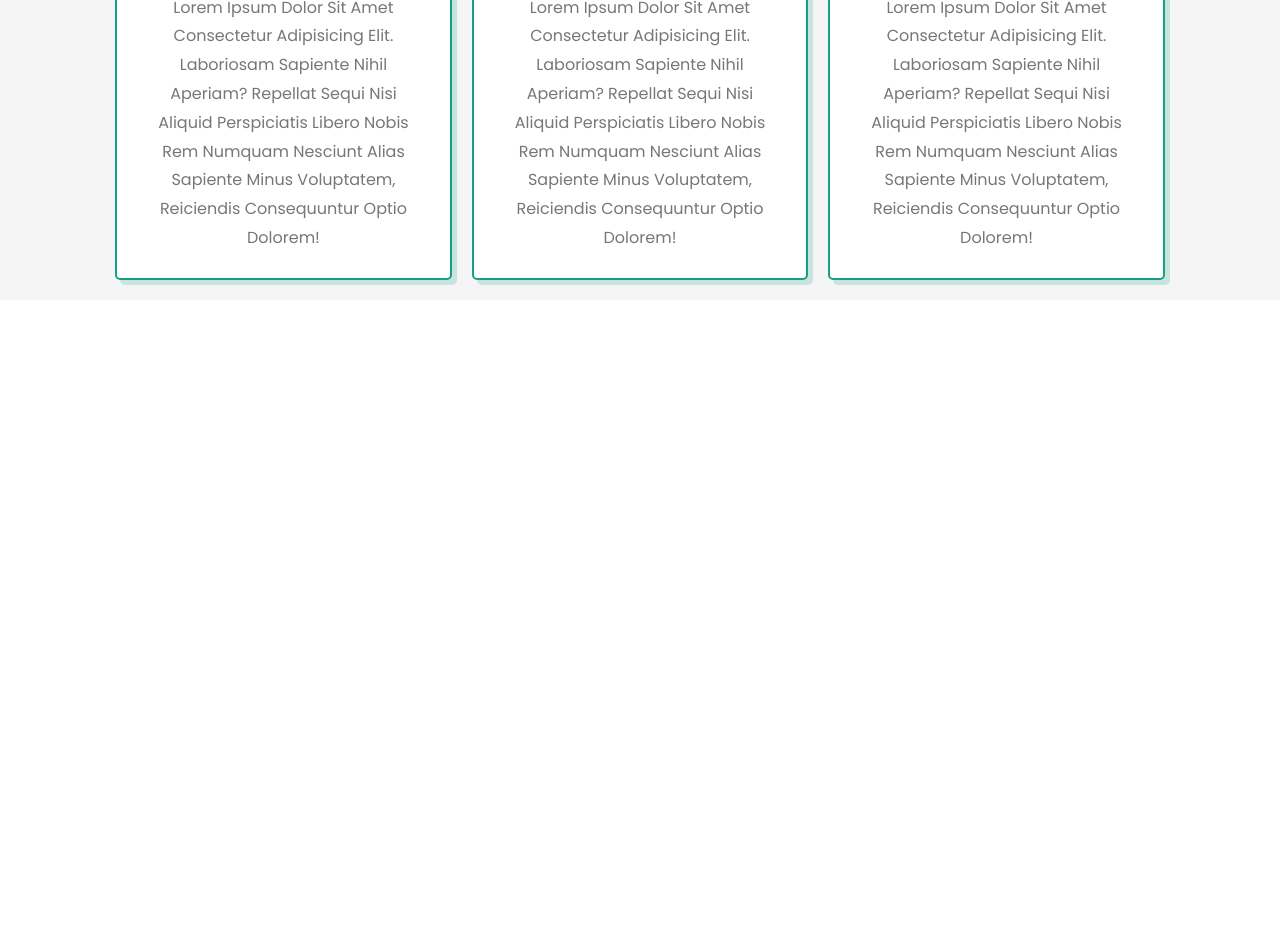
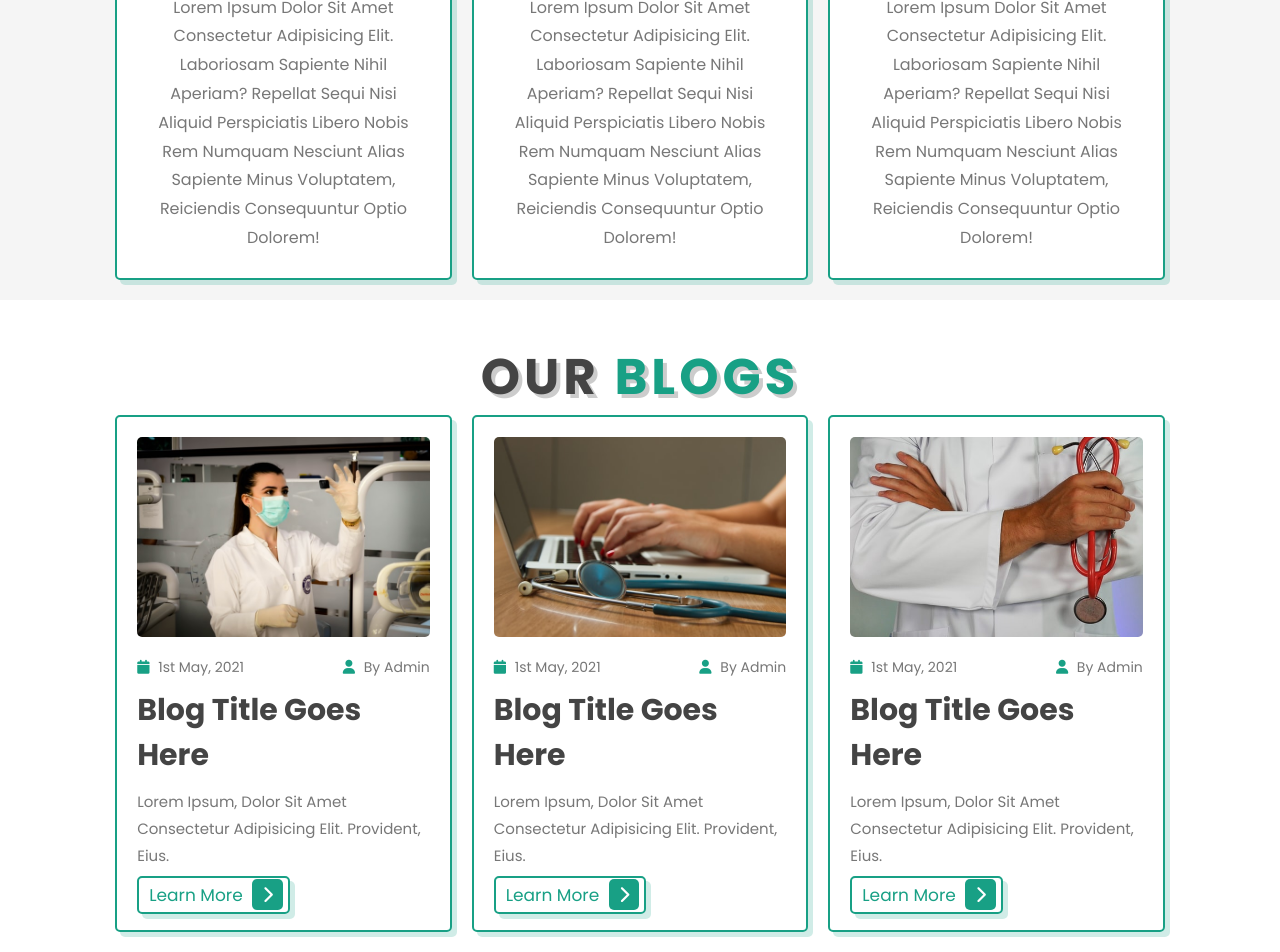
Before and after one commit to josefferchancesadm/website-hospital, a plain HTML site: page index.html in a window 1280 px wide. Shown: the part 3736-4688 px from the top of the page. Before the commit the page ends 4036 px from the top, so only its background shows below. Drawn offline with Linux system fonts and the light colour scheme; files whose address does not match are found by name.

Commit message:
blogs section 1

```diff
--- a/css/style.css
+++ b/css/style.css
@@ -433,6 +433,72 @@ section:nth-child(even) {
   z-index: -1;
 }
 
+.blogs .box-container {
+  display: grid;
+  grid-template-columns: repeat(auto-fit, minmax(30rem, 1fr));
+  gap: 2rem;
+}
+
+.blogs .box-container .box {
+  border: var(--border);
+  box-shadow: var(--box-shadow);
+  border-radius: 0.5rem;
+  padding: 2rem;
+}
+
+.blogs .box-container .box .image {
+  height: 20rem;
+  overflow: hidden;
+  border-radius: 0.5rem;
+}
+
+.blogs .box-container .box .image img {
+  height: 100%;
+  width: 100%;
+  object-fit: cover;
+}
+
+.blogs .box-container .box:hover .image img {
+  transform: scale(1.2);
+}
+
+.blogs .box-container .box .content {
+  padding-top: 1rem;
+}
+
+.blogs .box-container .box .content .icon {
+  padding: 1rem 0;
+  display: flex;
+  align-items: center;
+  justify-content: space-between;
+}
+
+.blogs .box-container .box .content .icon a {
+  font-size: 1.4rem;
+  color: var(--light-color);
+}
+
+.blogs .box-container .box .content .icon a:hover {
+  color: var(--green);
+}
+
+.blogs .box-container .box .content .icon a i {
+  padding-right: 0.5rem;
+  color: var(--green);
+}
+
+.blogs .box-container .box .content h3 {
+  color: var(--black);
+  font-size: 3rem;
+}
+
+.blogs .box-container .box .content p {
+  color: var(--light-color);
+  font-size: 1.5rem;
+  line-height: 1.8;
+  padding: 1rem 0;
+}
+
 
 
 
--- a/index.html
+++ b/index.html
@@ -346,6 +346,80 @@
 
     <!-- review section ends -->
 
+    <!-- blogs section starts  -->
+
+    <section class="blogs" id="blogs">
+      <h1 class="heading">our <span>blogs</span></h1>
+
+      <div class="box-container">
+        <div class="box">
+          <div class="image">
+            <img src="img/blog-1.jpg" alt="" />
+          </div>
+          <div class="content">
+            <div class="icon">
+              <a href="#"> <i class="fas fa-calendar"></i> 1st may, 2021 </a>
+              <a href="#"> <i class="fas fa-user"></i> by admin </a>
+            </div>
+            <h3>blog title goes here</h3>
+            <p>
+              Lorem ipsum, dolor sit amet consectetur adipisicing elit.
+              Provident, eius.
+            </p>
+            <a href="#" class="btn">
+              learn more <span class="fas fa-chevron-right"></span>
+            </a>
+          </div>
+        </div>
+
+        <div class="box">
+          <div class="image">
+            <img src="img/blog-2.jpg" alt="" />
+          </div>
+          <div class="content">
+            <div class="icon">
+              <a href="#"> <i class="fas fa-calendar"></i> 1st may, 2021 </a>
+              <a href="#"> <i class="fas fa-user"></i> by admin </a>
+            </div>
+            <h3>blog title goes here</h3>
+            <p>
+              Lorem ipsum, dolor sit amet consectetur adipisicing elit.
+              Provident, eius.
+            </p>
+            <a href="#" class="btn">
+              learn more <span class="fas fa-chevron-right"></span>
+            </a>
+          </div>
+        </div>
+
+        <div class="box">
+          <div class="image">
+            <img src="img/blog-3.jpg" alt="" />
+          </div>
+          <div class="content">
+            <div class="icon">
+              <a href="#"> <i class="fas fa-calendar"></i> 1st may, 2021 </a>
+              <a href="#"> <i class="fas fa-user"></i> by admin </a>
+            </div>
+            <h3>blog title goes here</h3>
+            <p>
+              Lorem ipsum, dolor sit amet consectetur adipisicing elit.
+              Provident, eius.
+            </p>
+            <a href="#" class="btn">
+              learn more <span class="fas fa-chevron-right"></span>
+            </a>
+          </div>
+        </div>
+      </div>
+    </section>
+
+    <!-- blogs section ends -->
+
+
+
+
+
     <!-- javascript link page -->
     <script src="js/script.js"></script>
   </body>
```
